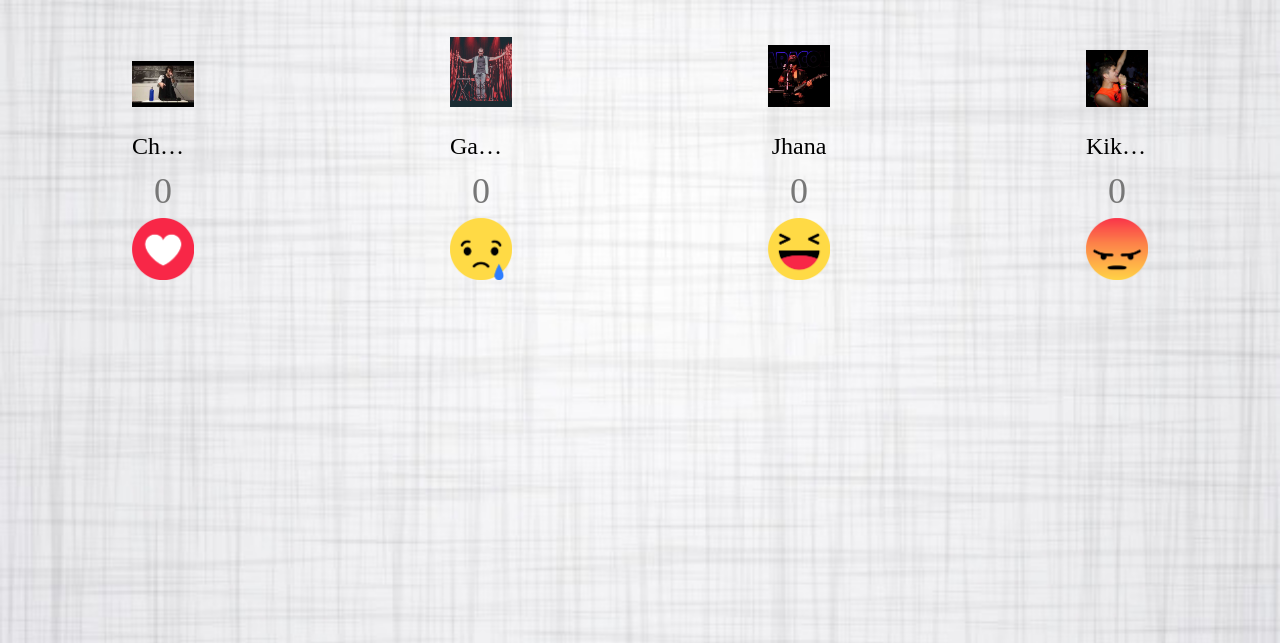
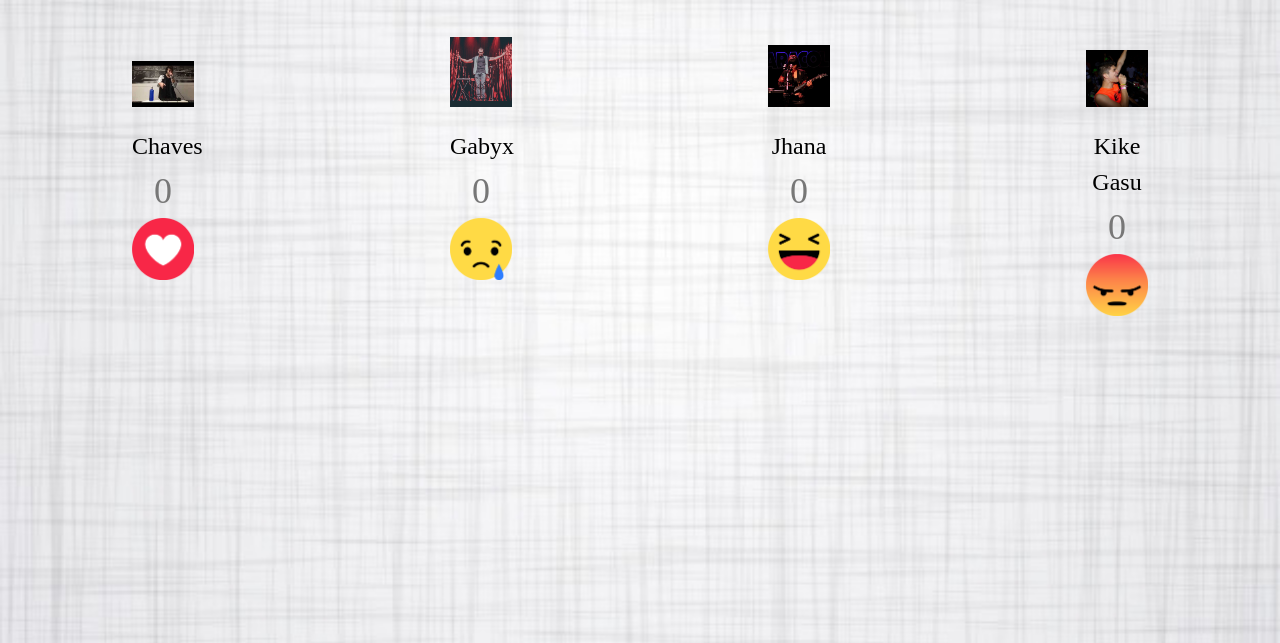
Before and after one commit to zombeats/fb-live, a website: page index.html in a window 1280 px wide. Shown: the part 157-800 px from the top of the page. Drawn offline with nearby package versions, Linux system fonts and the light colour scheme; a script that the page names is missing.

Commit message:
Best Looper 2016

```diff
--- a/index.html
+++ b/index.html
@@ -31,7 +31,7 @@
           <img src="assets/img/option/4.jpg"/>
           <dl class="mt2 f6 lh-copy pv2">
             <dt class="clip">Title</dt>
-            <dd class="f3 ml0 black truncate w-100">Chaves</dd>
+            <dd class="f3 ml0 black  w-100">Chaves</dd>
             <dt class="clip">Artist</dt>
             <dd class="counter-4 f2 ml0 gray truncate w-100">0</dd>
             <img src="assets/img/emoji/4.png" width="70px"  alt="">
@@ -42,7 +42,7 @@
           <img src="assets/img/option/5.jpg"  />
           <dl class="mt2 f6 lh-copy pv2">
             <dt class="clip">Title</dt>
-            <dd class="f3 ml0 black truncate w-100">Gabyx</dd>
+            <dd class="f3 ml0 black  w-100">Gabyx</dd>
             <dt class="clip">Artist</dt>
             <dd class="counter-5 f2 ml0 gray truncate w-100">0</dd>
             <img src="assets/img/emoji/5.png" width="70px"  alt="">
@@ -53,7 +53,7 @@
           <img src="assets/img/option/2.jpg"  />
           <dl class="mt2 f6 lh-copy pv2">
             <dt class="clip">Title</dt>
-            <dd class="f3 ml0 black truncate w-100">Jhana</dd>
+            <dd class="f3 ml0 black  w-100">Jhana</dd>
             <dt class="clip">Artist</dt>
             <dd class="counter-2 f2 ml0 gray truncate w-100">0</dd>
             <img src="assets/img/emoji/2.png" width="70px"  alt="">
@@ -64,7 +64,7 @@
           <img src="assets/img/option/1.jpg"  />
           <dl class="mt2 f6 lh-copy pv2">
             <dt class="clip">Title</dt>
-            <dd class="f3 ml0 black truncate w-100">Kike Gasu</dd>
+            <dd class="f3 ml0 black w-100">Kike Gasu</dd>
             <dt class="clip">Artist</dt>
             <dd class="counter-1 f2 ml0 gray truncate w-100">0</dd>
             <img src="assets/img/emoji/1.png" width="70px"  alt="">
```
